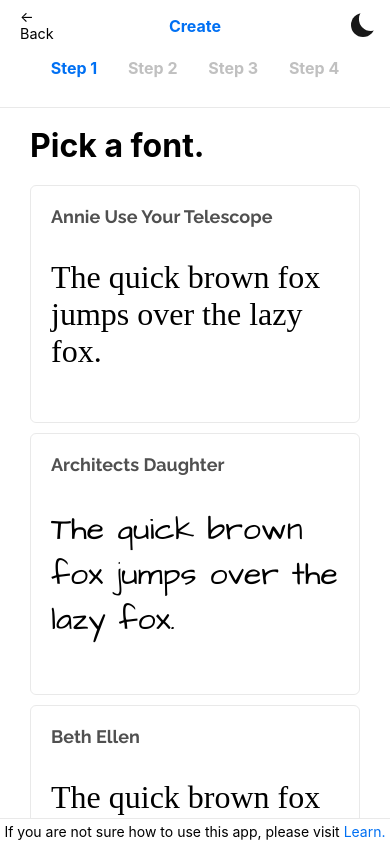
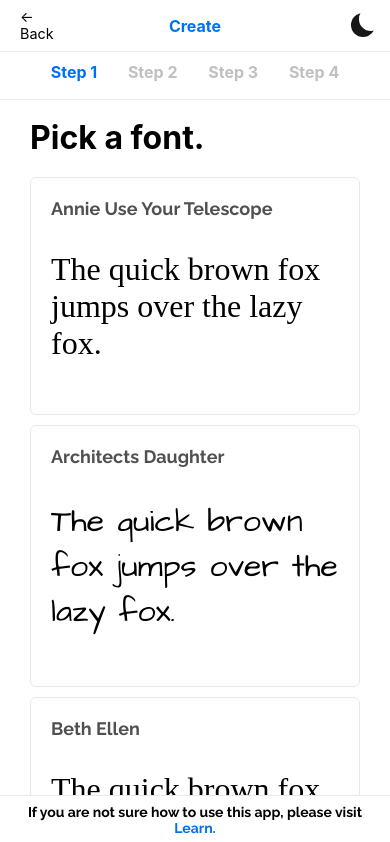
Before and after one commit to ninjaasmoke/afont, a Next.js app: page /new/step-1 in a window 390 px wide. Shown: the top 842 px of the page. Built offline with nearby package versions, Linux system fonts and the light colour scheme; a web font is replaced by a local one.

Commit message:
minor responsive ui

```diff
--- a/styles/utils.module.css
+++ b/styles/utils.module.css
@@ -86,12 +86,13 @@
 .gotoLearn {
     position: fixed;
     bottom: 0px;
-    padding: 4px;
+    padding: 8px;
     border-top: 1px solid #7c7c7c2b;
     text-align: center;
     width: 100%;
     font-size: 14px;
     background-color: var(--bg);
+    font-family: 'Raleway', sans-serif;
 }
 
 .gotoLearn a {
@@ -105,12 +106,14 @@
 }
 
 @media (max-width: 600px) {
+
+    .instructions {
+        height: 48px;
+        top: 52px;
+    }
+
     .step .stepInstr {
         display: none;
-    }
-
-    .instructions {
-        height: 60px;
     }
 
     .step h2 {
@@ -118,7 +121,7 @@
     }
 
     .h1 {
-        margin-top: 68px;
+        margin-top: 60px;
     }
 
     .fonts {
```
